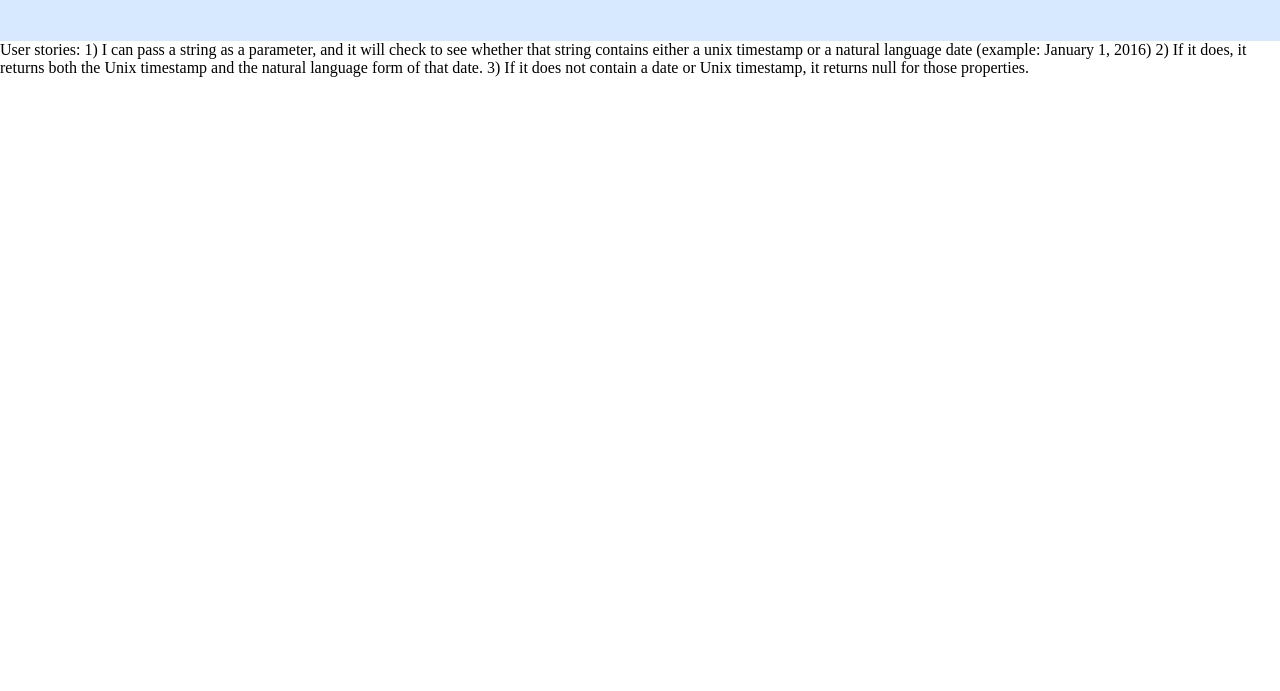
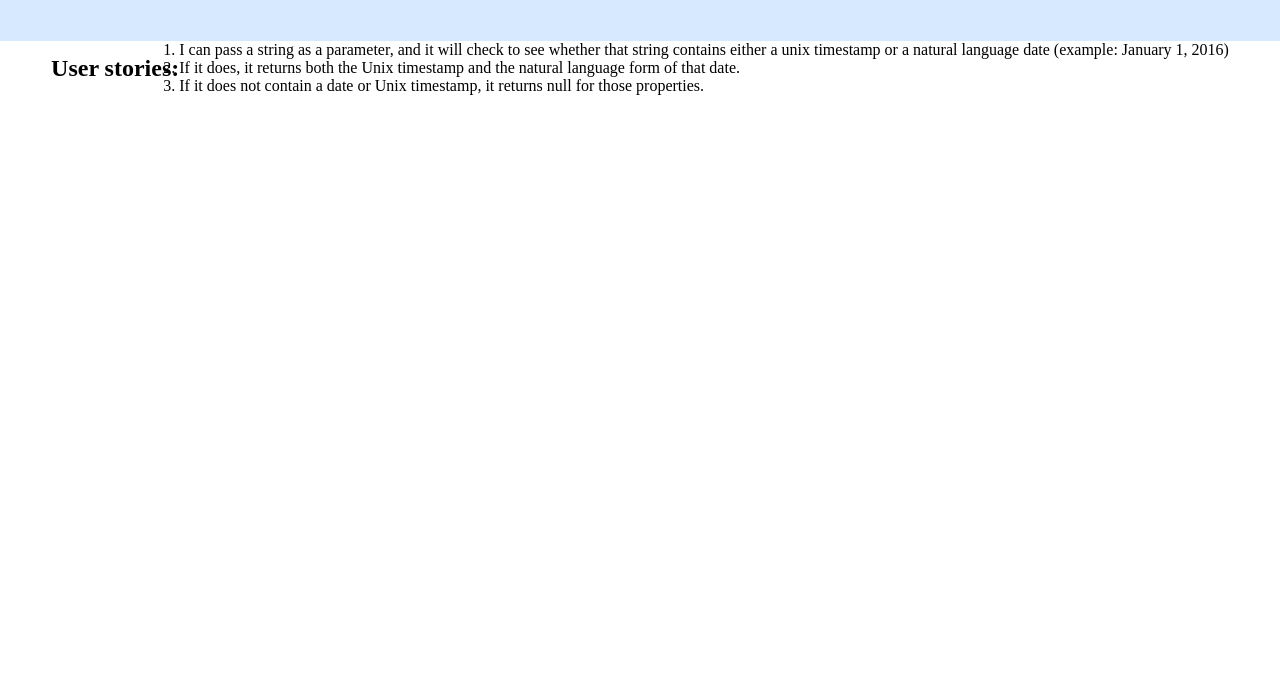
Before and after one commit to dsemel/Timestamp_Microservice, a website: page views/index.html in a window 1280 px wide. Shown: the part 109-800 px from the top of the page. Drawn offline with Linux system fonts and the light colour scheme.

Commit message:
Checkpoint

```diff
--- a/public/style.css
+++ b/public/style.css
@@ -22,14 +22,19 @@
 
 }
 
+.box{
+  display:flex;
+  justify-content:center;
 
+}
 
-ol {
-	list-style-position: inside;
+.box1{
+  display:flex;
+  justify-content:center;
+  align-items:center;
+
 }
-ul {
-	list-style-type: none;
-}
+
 
 a {
 	color: #2574A9;
--- a/views/index.html
+++ b/views/index.html
@@ -20,12 +20,16 @@
      <div class="box">
 
        <div class="box1">
-         <p>
-           User stories:
-1) I can pass a string as a parameter, and it will check to see whether that string contains either a unix timestamp or a natural language date (example: January 1, 2016)
-2) If it does, it returns both the Unix timestamp and the natural language form of that date.
-3) If it does not contain a date or Unix timestamp, it returns null for those properties.
-         </p>
+         <h2>User stories:</h2>
+         <br>
+           <ol>
+
+
+<li>I can pass a string as a parameter, and it will check to see whether that string contains either a unix timestamp or a natural language date (example: January 1, 2016) </li>
+<li>If it does, it returns both the Unix timestamp and the natural language form of that date.</li>
+<li>If it does not contain a date or Unix timestamp, it returns null for those properties.</li>
+            </ol>
+
        </div>
        <div class="box2">
 
```
